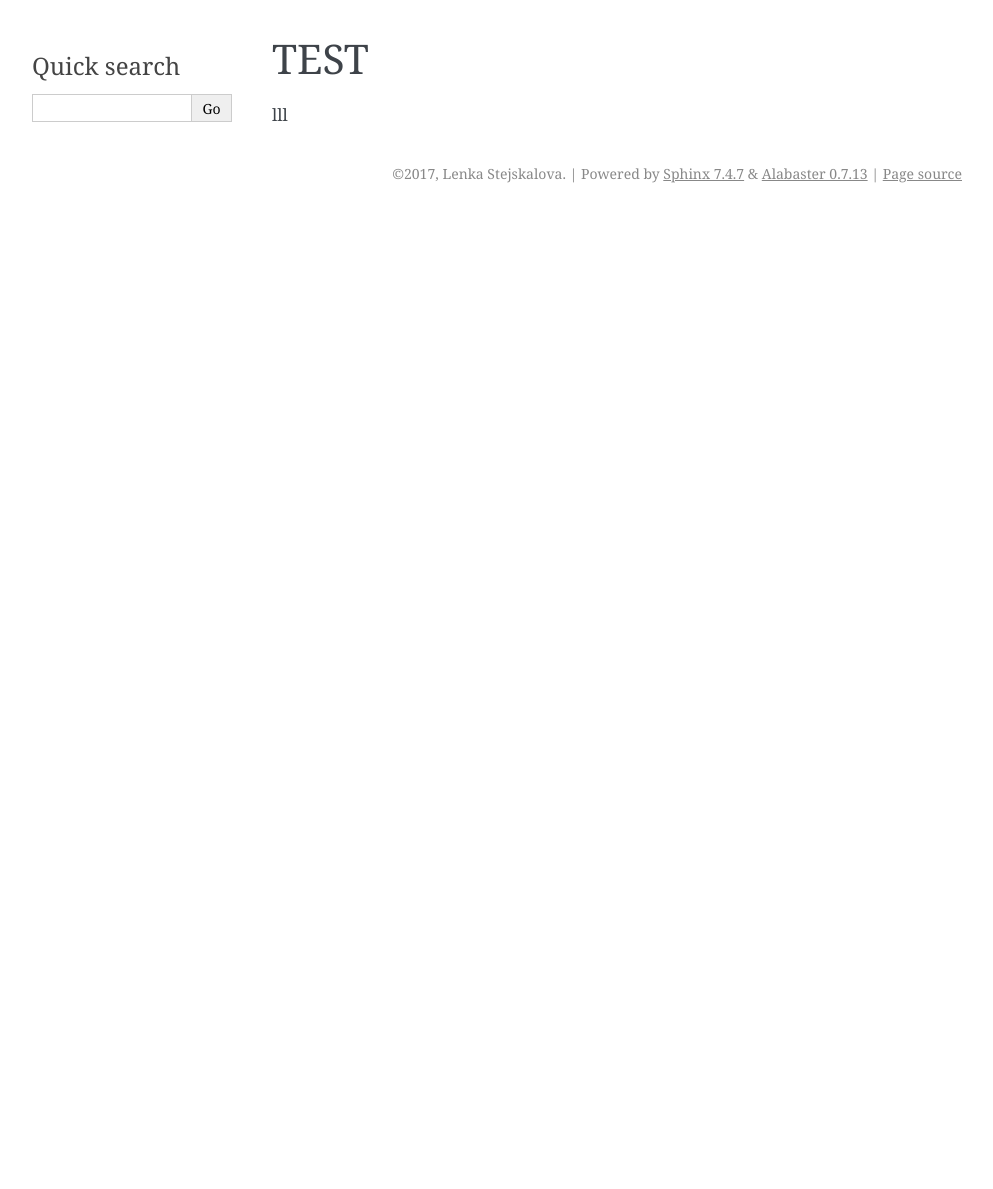
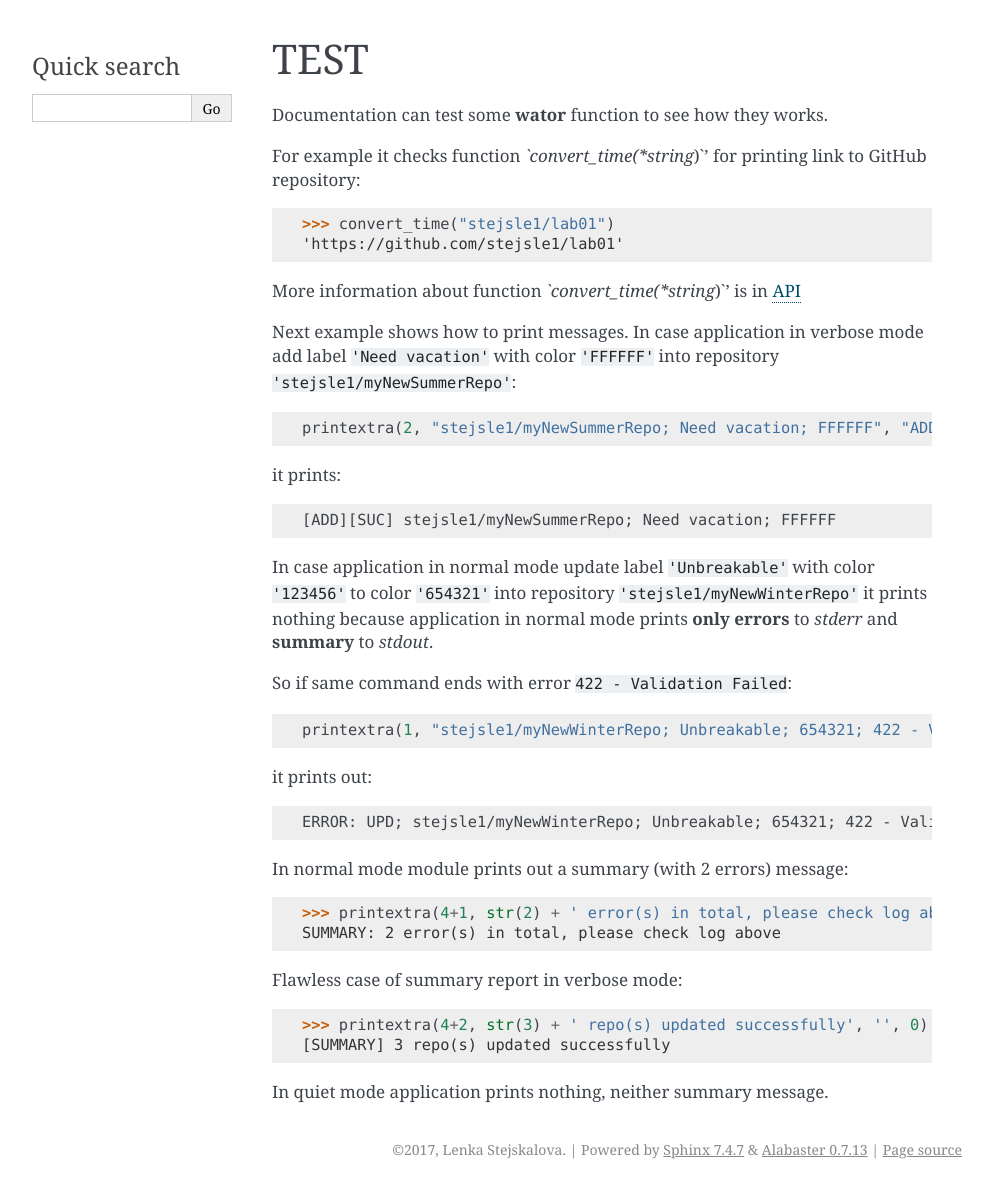
Before and after one commit to stejsle1/semestralni_prace_PYT, a Sphinx documentation site: the page built from docs/src/test.rst, in a window 1280 px wide. Shown: the whole page, without its empty margins (148-1141 px from the left). Built offline with Sphinx 7.4.7, drawn with Linux system fonts in a browser that asks for light colours; before the commit the page ends 900 px from its top, so only the background shows below that.

Commit message:
update docs - template for test.rst

```diff
--- a/docs/src/test.rst
+++ b/docs/src/test.rst
@@ -3,4 +3,63 @@
 TEST
 ====
 
-lll
+Documentation can test some **wator** function to see how they works.
+
+.. testsetup::
+
+
+   from wator import WaTor
+   from labelord.setupfile import printextra
+   from labelord.web import convert_time
+
+
+For example it checks function *`convert_time(*string*)`' for printing link to GitHub repository:
+
+.. doctest::
+
+   >>> convert_time("stejsle1/lab01")
+   'https://github.com/stejsle1/lab01'
+
+More information about function *`convert_time(*string*)`' is in :ref:`api-label`
+
+Next example shows how to print messages. In case application in verbose mode add label ``'Need vacation'`` with color ``'FFFFFF'`` into repository ``'stejsle1/myNewSummerRepo'``:
+
+.. testcode::
+
+   printextra(2, "stejsle1/myNewSummerRepo; Need vacation; FFFFFF", "ADD", 0)
+
+it prints:
+
+.. testoutput::
+
+   [ADD][SUC] stejsle1/myNewSummerRepo; Need vacation; FFFFFF
+
+In case application in normal mode update label ``'Unbreakable'`` with color ``'123456'`` to color ``'654321'`` into repository ``'stejsle1/myNewWinterRepo'`` it prints nothing because application in normal mode prints **only errors** to *stderr* and **summary** to *stdout*.
+
+So if same command ends with error ``422 - Validation Failed``:
+
+.. testcode::
+
+   printextra(1, "stejsle1/myNewWinterRepo; Unbreakable; 654321; 422 - Validation Failed", "UPD", 1)
+
+it prints out:
+
+.. testoutput::
+
+   ERROR: UPD; stejsle1/myNewWinterRepo; Unbreakable; 654321; 422 - Validation Failed
+
+In normal mode module prints out a summary (with 2 errors) message:
+
+.. doctest::
+
+   >>> printextra(4+1, str(2) + ' error(s) in total, please check log above', '', 1)
+   SUMMARY: 2 error(s) in total, please check log above
+
+Flawless case of summary report in verbose mode:
+
+.. doctest::
+
+   >>> printextra(4+2, str(3) + ' repo(s) updated successfully', '', 0)
+   [SUMMARY] 3 repo(s) updated successfully
+
+In quiet mode application prints nothing, neither summary message.
```
